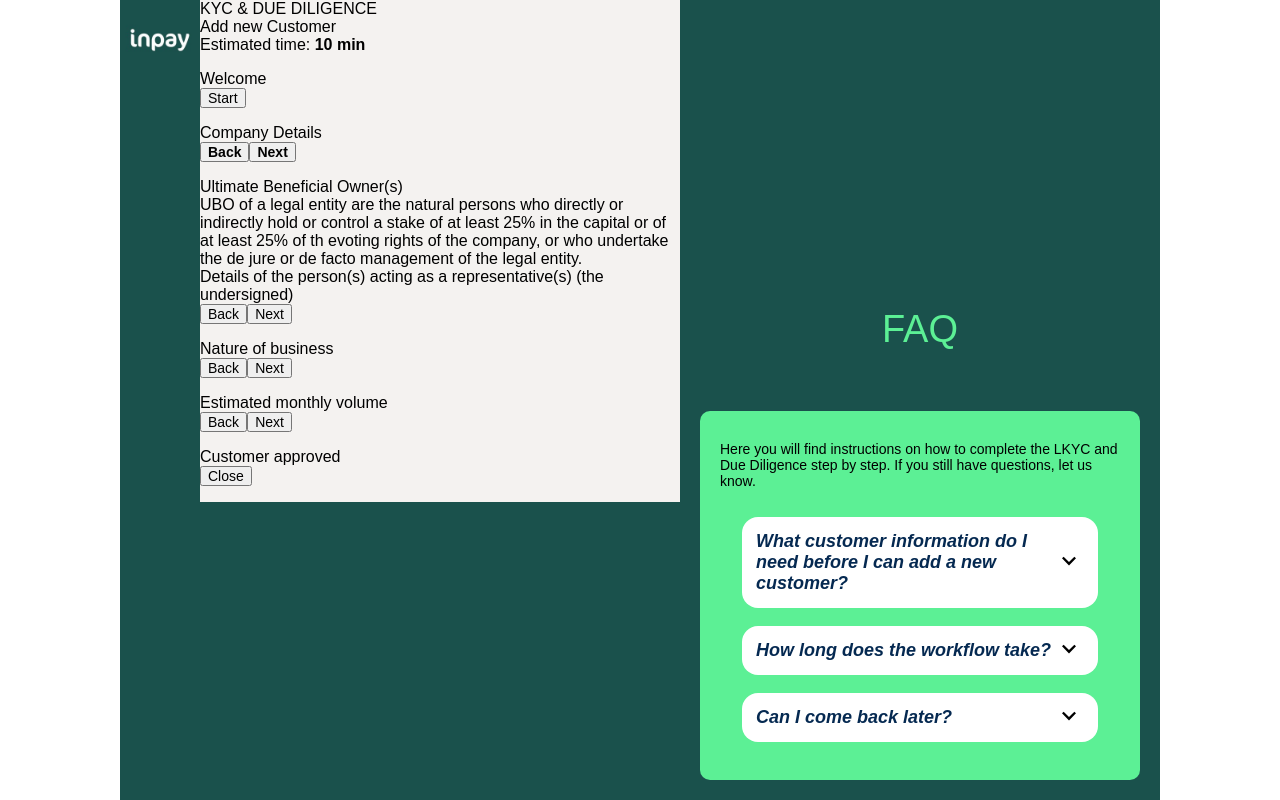
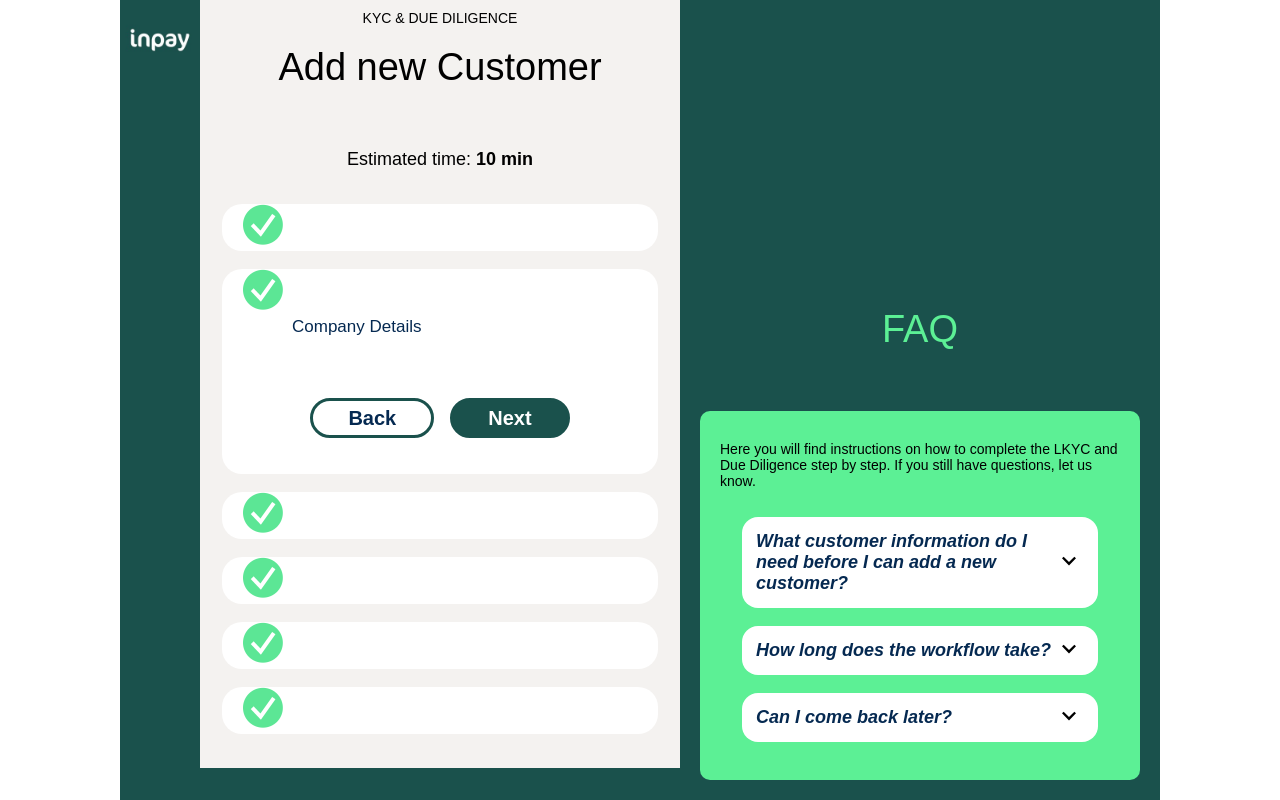
Before and after one commit to geuxor/add-new-customer, a React (Create React App) app: page / in a window 1280 px wide. Built offline with nearby package versions, Linux system fonts and the light colour scheme.

Commit message:
style-form input fields

```diff
--- a/src/scss/_animation.scss
+++ b/src/scss/_animation.scss
@@ -1,14 +1,3 @@
-.accordion__desc.show-description {
-  height: 100%;
-  // height: auto;
-  // margin-bottom: 15px;
-  // transition: max-height 600ms ease-in;
-
-  // padding: 24px 20px;
-  max-height: 1999px;
-  transition-timing-function: cubic-bezier(0.5, 0, 1, 0);
-  transition-delay: 0.1s;
-}
 
 /* Arrows */
 
--- a/src/scss/_accordion.scss
+++ b/src/scss/_question-item.scss
@@ -1,13 +1,9 @@
-// .accordion-list {
-//   // padding: 18px 22px;
-// }
-
-.accordion {
+.question-item {
   width: 100%;
   padding-top: 65px;
   padding-bottom: 80px;
 
-  &__question-list {
+  &__list-items {
     border-radius: 20px;
     // max-width: 350px;
     background-color: white;
@@ -16,7 +12,7 @@
     margin: 18px 22px;
   }
 
-  &__title {
+  &__headline {
     font-size: 20px;
     font-weight: 600;
     color: $dark-blue;
@@ -26,7 +22,7 @@
     align-items: center;
     // border: none;
     // background-color: transparent;
-    padding: 20px 20px;
+    padding: 0 20px;
     cursor: pointer;
 
     &::before {
@@ -40,7 +36,7 @@
     }
   }
 
-  &__question {
+  &__title {
     line-height: 22px;
     font-size: 17px;
     font-weight: 500;
@@ -51,13 +47,39 @@
     margin: 0 50px;
   }
   &__description {
-    @extend .accordion__question;
+    @extend .question-item__title;
   }
   &__subdescription {
-    @extend .accordion__question;
+    @extend .question-item__title;
   }
 
-  &__question-button {
+  &__inputs {
+    margin: 0 50px;
+    padding: 20px 0;
+    display: grid;
+    grid-template-columns: 1fr 1fr;
+    // grid-template-rows: 1fr 1fr;
+  }
+
+  &__form-group {
+  padding: 4px 5px;
+  }
+
+  &__label {
+    font-size: 14px;
+    padding-bottom: 13px;
+  }
+
+  &__input-field {
+    margin-top: 7px;
+    font-size: 16px;
+    border: 1px solid;
+    border-radius: 4px;
+    height: 40px;
+    width: 260px;
+  }
+
+  &__buttons {
     // display: flex;
     // justify-content: space-between;
     color: $dark-blue;
@@ -75,7 +97,7 @@
     // }
 
     &__next {
-      @extend .accordion__question-button;
+      @extend .question-item__buttons;
       color: white;
       background-color: $dark-green;
       margin-left: 16px;
@@ -89,22 +111,23 @@
   &__desc {
     padding: 0 20px;
     margin-top: 0;
-    // // max-height: 0;
-    // // margin-left: -40px;
-    // // padding-right: 17px;
-    // // margin-bottom: 0;
     height: 0;
     overflow: hidden;
-    // // transform: scaleY(0);
-    // // transform-origin: top;
-    // height: 0;
-    // overflow: hidden;
     // -webkit-transition: all 0.6s ease-out;
     // -moz-transition: all 0.6s ease-out;
     // transition: all 0.6s ease-out;
     max-height: 0px;
     // transition: max-height transform 900ms ease-out;
     transition: max-height 0.8s steps(2, start);
+  }
+
+  &__desc.show-description {
+    height: 100%;
+    // transition: max-height 600ms ease-in;
+    padding: 0 20px;
+    max-height: 1999px;
+    transition-timing-function: cubic-bezier(0.5, 0, 1, 0);
+    transition-delay: 0.1s;
   }
 
   &__navigation {
--- a/src/scss/_accordion-list.scss
+++ b/src/scss/_question-list.scss
@@ -1,4 +1,4 @@
-.accordion-list {
+.question-list {
   display: flex;
   flex-direction: column;
   align-items: center;
--- a/src/scss/main.scss
+++ b/src/scss/main.scss
@@ -87,8 +87,8 @@
 @import "component";
 @import "illustration";
 @import "attribution";
-@import "accordion-list";
-@import "accordion";
+@import "question-list";
+@import "question-item";
 @import "faq-list";
 @import "faq-item";
 @import "animation";
```
